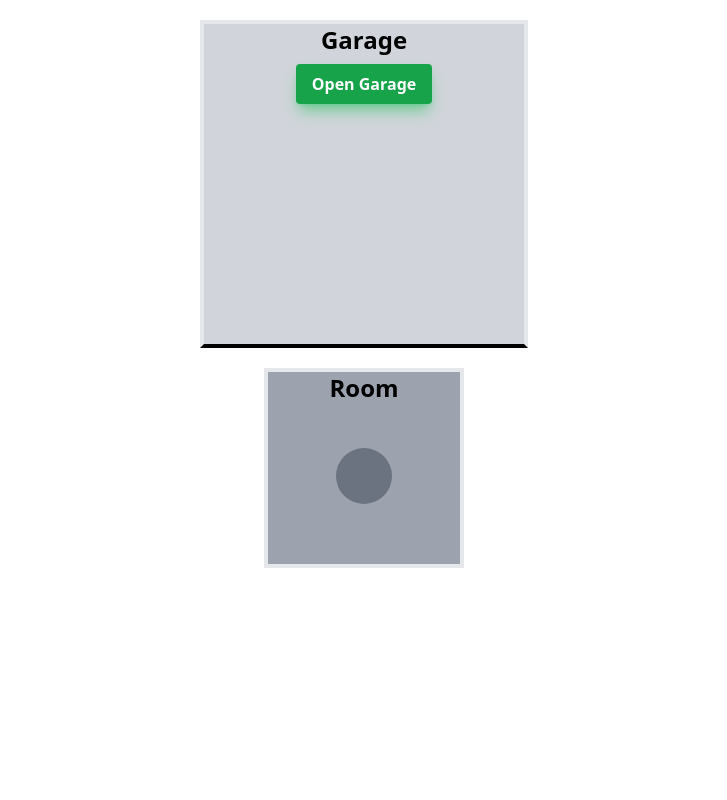
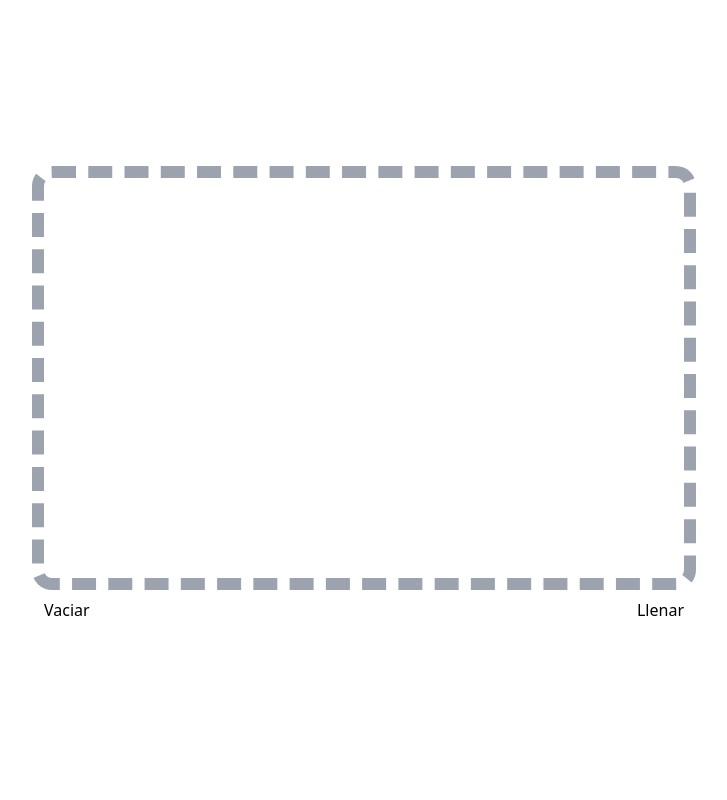
Before and after one commit to AlvaroG13191704/PROYECTO_ORGA, a React (Vite) app in the folder client/: page / in a window 1280 px wide. Shown: the top 800 px of the page, without its empty margins (276-1003 px from the left). Built offline with nearby package versions, Linux system fonts and the light colour scheme.

Commit message:
add: fill animation pool

```diff
--- a/client/src/App.tsx
+++ b/client/src/App.tsx
@@ -1,16 +1,15 @@
-import { Garage, Room } from "./components";
-import { House } from "./components/house/House";
+import { Garage, Pool, Room } from "./components";
 
 export const App = () => {
   return (
     // <House />
     // testing garage component
-    // <div className="w-screen  h-screen flex justify-center align-middle">
-    //   <Pool />
-    // </div>
     <>
-    <Garage />
-    <Room />
+      <div className="w-screen  h-screen flex justify-center align-middle">
+        <Pool />
+      </div>
+      <Garage />
+      <Room />
     </>
   );
 };
--- a/client/src/components/pool/Pool.tsx
+++ b/client/src/components/pool/Pool.tsx
@@ -1,7 +1,44 @@
+import { motion } from "framer-motion";
+import { useState } from "react";
+
 export const Pool = () => {
+  const [opacity, setOpacity] = useState(0);
+
+  const fillPool = () => {
+    setOpacity(1);
+  };
+
+  const emptyPool = () => {
+    setOpacity(0);
+  };
+
   return (
-    <div className="animate-[changeOpacity_5s_ease-in] bg-[#75AEDC] w-1/2 h-1/2">
+    <div className="w-full flex flex-col justify-center items-center gap-5">
+      <div className="w-1/2 h-1/2 outline-dashed  outline-[12px] outline-gray-400 rounded-lg">
+        <motion.div
+          initial={{ opacity: opacity ? 1 : 0 }}
+          animate={{ opacity: opacity ? 1 : 0 }}
+          transition={{ duration: 3 }}
+          className="w-full h-full bg-[#75AEDC] flex flex-col"
+        />
+      </div>
 
+      <div className="flex flex-row justify-between w-1/2">
+        <motion.button
+          whileHover={{ scale: 1.1 }}
+          whileTap={{ scale: 0.9 }}
+          onClick={emptyPool}
+        >
+          Vaciar
+        </motion.button>
+        <motion.button
+          whileHover={{ scale: 1.1 }}
+          whileTap={{ scale: 0.9 }}
+          onClick={fillPool}
+        >
+          Llenar
+        </motion.button>
+      </div>
     </div>
-  )
-}
+  );
+};
```
